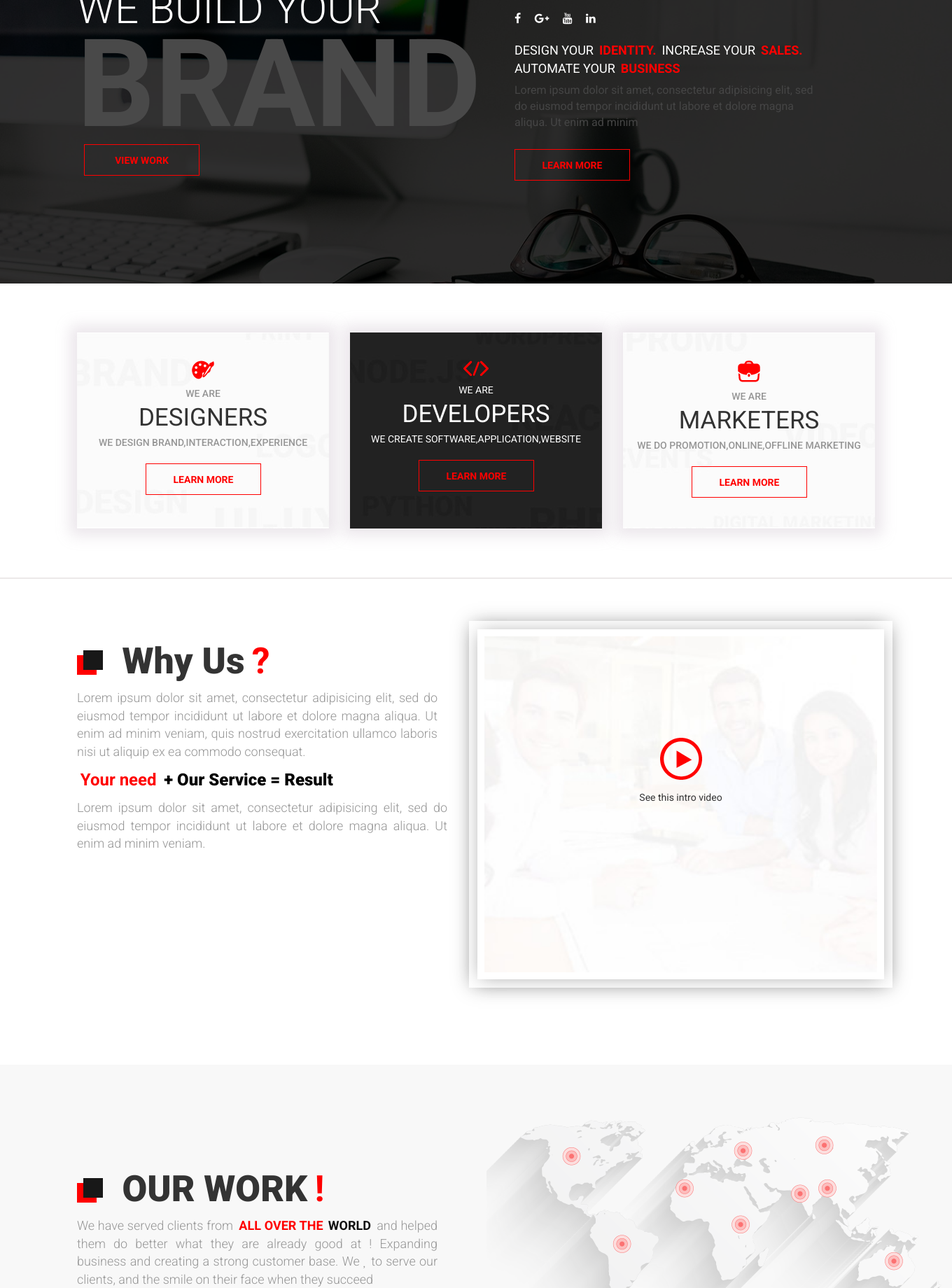
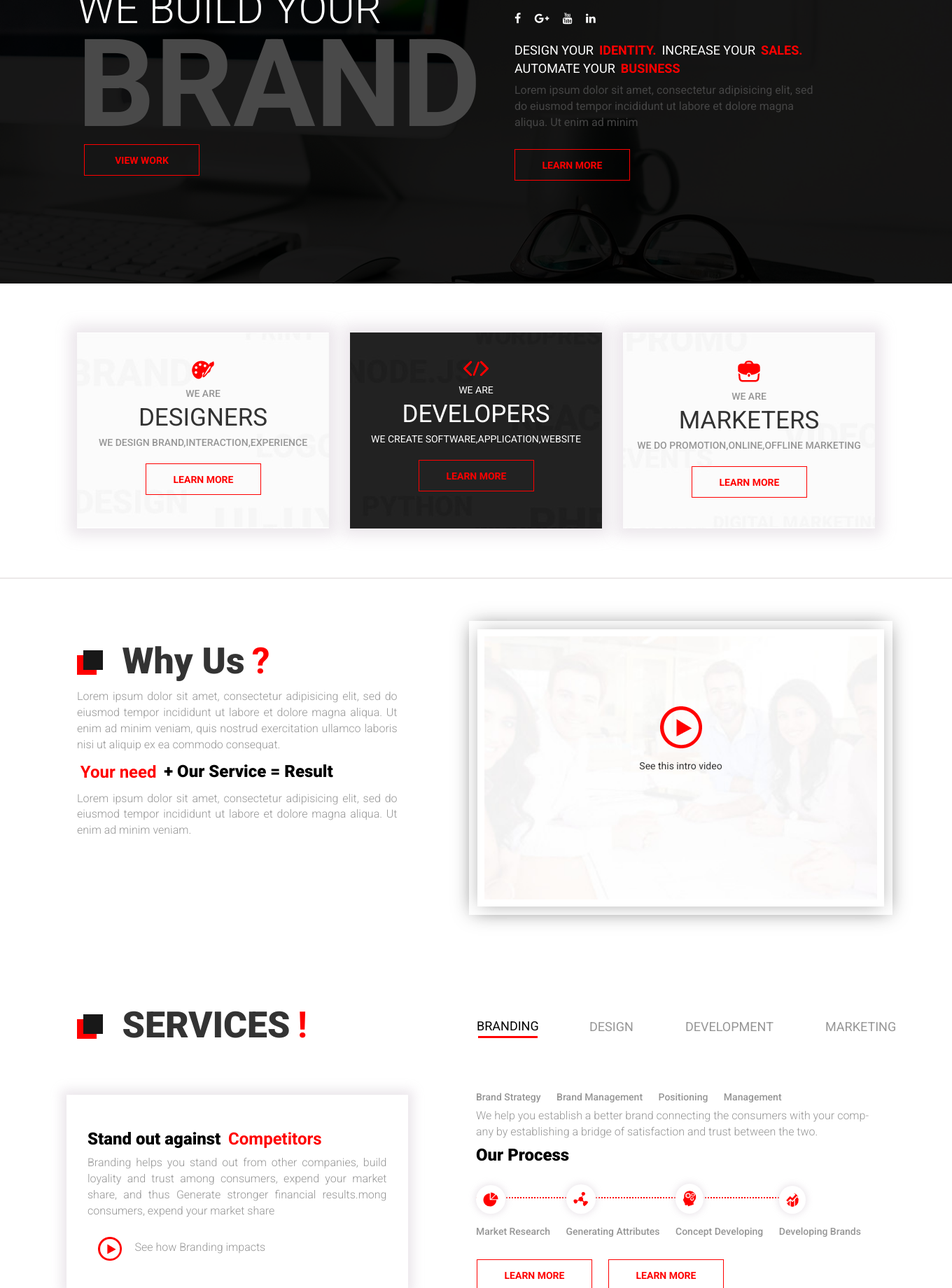
Before and after one commit to refun07/kinative_version2, a PHP site: page / in a window 1360 px wide. Shown: the part 240-2080 px from the top of the page at 70% size. Run offline with PHP 8.4, Linux system fonts and the light colour scheme; some libraries are stand-ins or nearby versions.

Commit message:
made nesseary changes

```diff
--- a/css/component.css
+++ b/css/component.css
@@ -27,7 +39,7 @@ body{
 
 }
 .light_para_b{
-    font-size: 18px;
+    font-size: 16px;
     color: #969696;
     font-weight: 300;
     text-align: justify;
--- a/css/header.css
+++ b/css/header.css
@@ -20,7 +20,7 @@
     right: 0;
     bottom: 0;
     left: 0;
-    background-color: rgba(0, 0, 0, 0.8);
+    background-color: rgba(0, 0, 0, 0.9);
 }
 .header_contents{
  padding: 200px 0px 50px;
@@ -44,7 +44,9 @@
 .navbar-nav a.active.hvr-underline-from-left{
   color:red!important;
 }
-
+.navbar-brand>img{
+  margin-top: -8px;
+}
 /****************custom underline link*************/
 .hvr-underline-from-left:active:before, .hvr-underline-from-left:focus:before, .hvr-underline-from-left:hover:before {
     right: 17px;
--- a/index.html
+++ b/index.html
@@ -161,7 +161,7 @@
 <section class="about" id="about">
    <div class="container">
        <div class="row">
-          <div class="col-md-6">
+          <div class="col-md-5">
               <span>
                     <img  src="images/icons/section_icon.png" style="margin-top: -24px;" alt="section_icon"/>
                     <h2 class="section_tag">Why Us<mark class="red_bold">?</mark></h2>
@@ -173,11 +173,11 @@
               <p class="light_para_b" style="max-width: 529px;">Lorem ipsum dolor sit amet, consectetur adipisicing elit, sed do eiusmod tempor incididunt ut labore et dolore magna aliqua. Ut enim ad minim veniam.
               </p>
           </div>
-         <div class="col-md-6   frame" style="text-align: center;">
+         <div class="col-md-6 col-md-offset-1   frame" style="text-align: center;">
          <div class="video_bg">
         <div class="play " style="display: inline-block;">
           <!-- PLAY BUTTON -->
-          <a class="popup-youtube" href="http://www.youtube.com/watch?v=0O2aH4XLbto"> <span> <img src="images/icons/play_icon.png" alt="play_icon" style="padding:15px;margin:130px 6px 0px"/>
+          <a class="popup-youtube" href="http://www.youtube.com/watch?v=0O2aH4XLbto"> <span> <img src="images/icons/play_icon.png" alt="play_icon" style="padding:15px;margin:85px 6px 0px"/>
 
           </span> </a>
 
@@ -190,6 +190,173 @@
 </section>
 
 <!-- ================================ END OF ABOUT ====================-->
+ <section id="menu">
+           <div class="container">
+             <div class="row" >
+              <div class="col-md-12 col-sm-12">
+
+                <span>
+                    <img  src="images/icons/section_icon.png" style="margin-top: -24px;" alt="section_icon"/>
+                    <h2 class="section_tag">SERVICES<mark class="red_bold">!</mark></h2>
+                </span>
+
+
+
+
+
+
+
+            <ul class="nav nav-tabs" role="tablist">
+              <li role="presentation" class="active"><a href="#home" " class="hvr-underline-from-left" aria-controls="home" role="tab" data-toggle="tab">BRANDING</a></li>
+              <li role="presentation"><a href="#profile" class="hvr-underline-from-left" aria-controls="profile" role="tab" data-toggle="tab">DESIGN</a></li>
+              <li role="presentation"><a href="#messages" class="hvr-underline-from-left" aria-controls="messages" role="tab" data-toggle="tab">DEVELOPMENT</a></li>
+              <li role="presentation"><a href="#messages" class="hvr-underline-from-left" aria-controls="messages" role="tab" data-toggle="tab">MARKETING</a></li>
+           </ul>
+
+  <div class="tab-content">
+   <div role="tabpanel" class="tab-pane fade in active" id="home">
+       <div class="row no-gutter ">
+                    <div class="col-md-5 col-sm-12">
+                       <div class="service-card">
+                          <h2 class="black_para">Stand out against <mark class="red_bold">Competitors</mark></h2>
+                          <p class="light_para_b f-16">Branding helps you stand out from other companies, build loyality and trust among consumers, expend your market share, and thus Generate stronger financial results.mong consumers, expend your market share
+                          </p>
+
+                           <div class="play " style="display: inline-block;">
+                           <!-- PLAY BUTTON -->
+                           <a class="popup-youtube" href="http://www.youtube.com/watch?v=0O2aH4XLbto"> <span> <img src="images/icons/play_icon.png" alt="play_icon" style="padding:15px;width:64px"/> </span>
+                            </a>
+
+                           <p class="light_para_b" style="display: inline-block;">See how Branding impacts</p>
+
+                          </div>
+
+                       </div>
+                   </div>
+                     <div class="col-md-6 col-md-offset-1 col-sm-12">
+                        <div class="process-list">
+                           <h3 class="light_para_b">Brand Strategy</h3>
+                           <h3 class="light_para_b">Brand Management</h3>
+                           <h3 class="light_para_b">Positioning</h3>
+                           <h3 class="light_para_b">Management</h3>
+
+                        </div>
+
+                        <p class="light_para_b f-16" style="max-width: 561px;margin: 6px 0px -12px">We help you establish a better brand connecting the consumers with your comp- any by establishing a bridge of satisfaction and trust between the two.
+                        </p>
+
+                       <h2 class="black_para">Our Process</h2>
+                         <div class="process-icons">
+                             <h4 class="icons"><img src="images/process_icons/1.png" alt="research_icon"/>
+                             <p>Market Research</p>
+                             </h4>
+                             <h4 class="icons"><img src="images/process_icons/2.png"" alt="research_icon"/>
+                            <p>Generating Attributes</p>
+                             </h4>
+                             <h4 class="icons"><img src="images/process_icons/3.png"" alt="research_icon"/>
+                             <p>Concept Developing</p>
+                             </h4>
+                             <h4 class="icons"><img src="images/process_icons/4.png"" alt="
+                             research_icon"/>
+                             <p>Developing Brands</p>
+                             </h4>
+
+                         </div>
+                         <div style="margin: 15px 0px 0px -9px"><a href="#" class="btn hvr-bounce-to-right">LEARN MORE</a>
+                         <a href="#" class="btn hvr-bounce-to-right">LEARN MORE</a>
+                         </div>
+                   </div>
+                 </div>
+                </div>
+
+
+         <div role="tabpanel" class="tab-pane fade " id="profile">
+       <div class="row no-gutters ">
+                    <div class="col-md-6 col-sm-12">
+                      <div style="position:relative">
+                        <img src="img/menu1.jpg" style="margin: -4px 0px;" class="img-responsive">
+                            <div class="image-overlay" style="color:#fff">
+                              <h3 class="items-header" >Italino</h3>
+                              <p class="items-text">Lorem ipsum dolor sit amet, consectetur adipisicing elit,do
+                              eiusmod tempor incididunt
+                              </p>
+
+                            </div>
+                        </div>
+                   </div>
+                     <div class="col-md-6 col-sm-12">
+                     <div style="position:relative">
+                      <img src="img/menu1.jpg" style="margin: -4px 4px 0px;" class="img-responsive">
+                         <div class="image-overlay" style="color:#fff">
+                              <h3 class="items-header" >Italino</h3>
+                              <p class="items-text">Lorem ipsum dolor sit amet, consectetur adipisicing elit,do
+                              eiusmod tempor incididunt
+                              </p>
+
+                          </div>
+                      </div>
+                   </div>
+                  <div class="col-md-12 col-sm-12">
+                    <div style="position:relative">
+                        <img src="img/menu3.jpg" style="margin-top:4px" class="img-responsive">
+                            <div class="image-overlay" style="color:#fff">
+                              <h3 class="items-header" >Italino</h3>
+                              <p class="items-text">Lorem ipsum dolor sit amet, consectetur adipisicing elit,do
+                              eiusmod tempor incididunt
+                              </p>
+                           </div>
+                    </div>
+                    </div>
+                 </div>
+                </div>
+            <div role="tabpanel" class="tab-pane fade " id="messages">
+              <div class="row no-gutters ">
+                    <div class="col-md-6 col-sm-12">
+                      <div style="position:relative">
+                        <img src="img/menu1.jpg" style="margin: -4px 0px;" class="img-responsive">
+                            <div class="image-overlay" style="color:#fff">
+                              <h3 class="items-header" >Italino</h3>
+                              <p class="items-text">Lorem ipsum dolor sit amet, consectetur adipisicing elit,do
+                              eiusmod tempor incididunt
+                              </p>
+
+                            </div>
+                        </div>
+                   </div>
+                     <div class="col-md-6 col-sm-12">
+                     <div style="position:relative">
+                      <img src="img/menu1.jpg" style="margin: -4px 4px 0px;" class="img-responsive">
+                         <div class="image-overlay" style="color:#fff">
+                              <h3 class="items-header" >Italino</h3>
+                              <p class="items-text">Lorem ipsum dolor sit amet, consectetur adipisicing elit,do
+                              eiusmod tempor incididunt
+                              </p>
+
+                          </div>
+                      </div>
+                   </div>
+                  <div class="col-md-12 col-sm-12">
+                    <div style="position:relative">
+                        <img src="img/menu3.jpg" style="margin-top:4px" class="img-responsive">
+                            <div class="image-overlay" style="color:#fff">
+                              <h3 class="items-header" >Italino</h3>
+                              <p class="items-text">Lorem ipsum dolor sit amet, consectetur adipisicing elit,do
+                              eiusmod tempor incididunt
+                              </p>
+                           </div>
+                    </div>
+                    </div>
+                 </div>
+                </div>
+
+        </div>
+        </div>
+
+
+
+              </div> <!--container-->
+      </section>
+
 
 
 <!-- ================================ Start OF PORTFOLIOS ====================-->
@@ -283,6 +450,13 @@
                          </div> <!--overlay-background-->
                         </div>
               </div>
+
+              <div class="col-md-12 light_bg">
+                  <img class="more_icon" src="images/right.png" alt="left_icon_more"/>
+                   <a href="">VIEW MORE WORKS</a>
+                   <img class="more_icon" src="images/left.png" alt="right_icon_png"/>
+              </div>
+
        </div>
     </div>
 </div>
@@ -367,11 +541,56 @@
               </article>
 
            </div>
+
+
      </div> <!-- row -->
    </div> <!-- container -->
 </section>  <!-- blogs    -->
 
+<div class="container-fluid">
+   <div class="row">
+        <div class="col-md-12 light_bg">
+                  <img class="more_icon" src="images/right.png" alt="left_icon_more"/>
+                   <a href="">VIEW ALL POSTS</a>
+                   <img class="more_icon" src="images/left.png" alt="right_icon_png"/>
+        </div>
+   </div>
+</div>
 
+<!-- ================================ START OF START A PROJECT ====================-->
+
+<section class="projects" id="project">
+    <div class="container">
+        <div class="row">
+             <div class="col-md-12">
+                  <span>
+                    <img  src="images/icons/section_icon.png" style="margin-top: -24px;" alt="section_icon"/>
+                    <h2 class="section_tag">SAY HELLO<mark class="red_bold">!</mark></h2>
+                  </span>
+                  <p class="light_para_b">Lets talk about your project.Tell us the detail and we will reach you with a competetive and reasonable qoute.
+                  </p>
+                  <p><a href="#" class="btn_black hvr-bounce-to-right">START A PROJECT</a></p>
+             </div>
+
+        </div>
+    </div>
+</section>
+
+
+
+
+
+
+
+
+
+
+
+
+
+
+
+<!-- ================================ END OF START A PROJECT ====================-->
 
 <!-- ================================ START OF BLOGS ====================-->
 
@@ -413,6 +632,33 @@
 
 <!-- ================================ END OF SUBSCRIBE ====================-->
 
+<section class="hellos" id="hello">
+    <div class="container">
+        <div class="row">
+             <div class="col-md-6 col-xs-12">
+                  <span>
+                    <img  src="images/icons/section_icon.png" style="margin-top: -24px;" alt="section_icon"/>
+                    <h2 class="section_tag">SAY HELLO<mark class="red_bold">!</mark></h2>
+                  </span>
+                  <p class="light_para_b">Subscribe to ous newsletter to get new blog posts,freebies,promo codes business and marketing tips directly to your mail box.
+                  </p>
+                  <p><a href="#" class="btn_black hvr-bounce-to-right">MAIL US</a></p>
+             </div>
+
+             <div class="col-md-4 col-md-offset-2 col-xs-12 col-xs-offset-0 address">
+                  <img src="images/map_add.png" alt="map_address"/>
+                  <address class="address_des">
+                    <p class="light_para_b" style="font-weight: 500;margin-bottom: 3px">Address:</p>
+                    <p class="light_para_b">100 Genetic point 11,H,25, Road 11<br>
+                       Banani,Dhaka,Bangladesh
+                    </p>
+                  </address>
+             </div>
+
+        </div>
+    </div>
+</section>
+
 <!-- jQuery Include -->
 <script src='https://cdnjs.cloudflare.com/ajax/libs/jquery/3.1.0/jquery.min.js'></script>
 
--- a/style.css
+++ b/style.css
@@ -76,7 +76,7 @@ body{
 	.video_bg {
     background: url(images/video_bg.jpg);
     background-size: cover;
-    height: 60vh;
+    height: 47vh;
 
     -webkit-background-size: cover;
     -moz-background-size: cover;
@@ -120,6 +120,145 @@ body{
 }*/
 
 /*******************End of ABOUT US*************/
+.service-card{
+    box-shadow: 0px 0px 15px 7px rgba(230,225,230,0.82);
+    -webkit-box-shadow: 0px 0px 15px 7px rgba(230,225,230,0.82);
+    -moz-box-shadow: 0px 0px 15px 7px rgba(230,225,230,0.82);
+    padding: 30px 30px 25px;
+    margin: 60px 0px;
+
+
+}
+
+.process-list h3{
+   text-decoration: none;
+    list-style-type: none;
+    display: inline-block;
+    font-size: 14px;
+    margin: 56px 19px 0px 0px;
+    font-weight: 500;
+}
+
+.process-icons h4 {
+    display: inline-block;
+    list-style-type: none;
+    text-decoration: none;
+    margin: 18px 19px -5px 0px;
+}
+.icons p{
+   font-size: 14px;
+  margin: 18px 0px 22px;
+  color: #969696;
+}
+
+.icons::before{
+    border-bottom: 2px dotted red;
+    content: "";
+    height: 1px;
+    left: 0%;
+    position: absolute;
+    bottom: 132px;
+    width: 80%;
+    z-index: -3;
+}
+
+.process-icons img{
+      box-shadow: 0px 0px 10px 2px rgba(230,225,230,0.82);
+    background: #fff;
+    border-radius: 50%;
+    padding: 10px;
+
+}
+.nav-tabs {
+    display: inline-block;
+    border-bottom: 0px;
+    margin: 26px -88px -9px 77px;
+    float: right;
+}
+
+.nav-tabs>li>a{
+    font-size: 18px;
+    color: #969696;
+}
+.nav-tabs>li{
+    margin: 0px 40px 0px 0px;
+}
+.f-16{
+  font-size: 16px;
+}
+
+
+.nav-tabs>li.active>a, .nav-tabs>li.active>a:focus, .nav-tabs>li.active>a:hover{
+   color: #000;
+    cursor: pointer;
+    background-color: #fff;
+    border: 0px;
+    border-bottom-color: transparent;
+
+}
+
+.nav-tabs > li.active > a::before,
+.nav-tabs > li.active > a:hover::before,
+.nav-tabs > li.active > a:focus::before {
+    content: "";
+    position: absolute;
+    z-index: -1;
+    right: 17px;
+    bottom: 0;
+    background: #2098D1;
+    -webkit-transition-property: right;
+    transition-property: right;
+    -webkit-transition-duration: .3s;
+    transition-duration: .3s;
+    -webkit-transition-timing-function: ease-out;
+    transition-timing-function: ease-out;
+    background: red;
+    margin: 6px 0px;
+    left: 17px;
+    height: 3px;
+}
+
+.nav-tabs>li>a:hover{
+  border-color: transparent;
+}
+.nav>li>a:hover{
+   background: transparent;
+   border- color: transparent;
+}
+.nav-tabs>li>a:hover:before{
+   content: "";
+    position: absolute;
+    z-index: -1;
+    right: 17px;
+    bottom: 0;
+    background: #2098D1;
+    -webkit-transition-property: right;
+    transition-property: right;
+    -webkit-transition-duration: .3s;
+    transition-duration: .3s;
+    -webkit-transition-timing-function: ease-out;
+    transition-timing-function: ease-out;
+    background: red;
+    margin: 6px 0px;
+    left: 17px;
+    height: 3px;
+
+}
+/*.nav-tabs>li.active>a{
+  background: red;
+    left: 17px;
+    height: 2px;
+    content: "";
+    position: absolute;
+    z-index: -1;
+    right: 100%;
+    bottom: 0;
+    -webkit-transition-duration: .3s;
+    transition-duration: .3s;
+    -webkit-transition-timing-function: ease-out;
+    transition-timing-function: ease-out;
+
+}*/
 
 /******************START OF PORTFOLIO***************/
 .portfolio{
@@ -305,6 +444,22 @@ body{
     float: right;
     margin-top: 11px;
 }
+.light_bg img,a{
+  display: inline-block;
+  color: #000;
+  text-align: center;
+  margin: auto;
+}
+
+.light_bg a{
+  position: relative;
+  top: 4px;
+  margin: 0px 7px;
+  font-weight: 700;
+}
+.light_bg a:hover{
+  color: red;
+}
 
 /******************END OF BLOG***************/
 
```
Also changed, not shown: other parts of css/component.css (+29 -0 lines), other parts of style.css (+36 -0 lines), images/left.png (added), images/map.png (added), images/map_add.png (added), images/play_icon_small.png (added), images/process_icons/1.png (added), images/process_icons/2.png (added), images/process_icons/3.png (added), images/process_icons/4.png (added), images/project.jpg (added), images/right.png (added).
